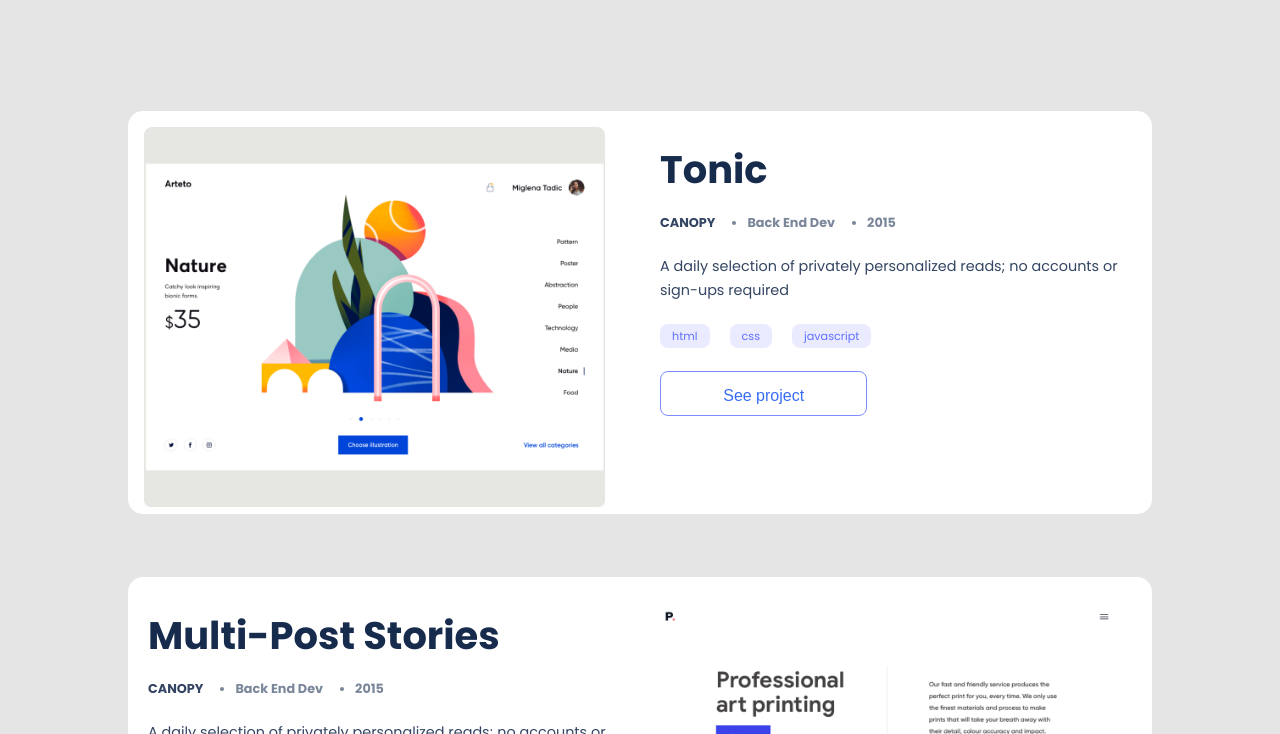
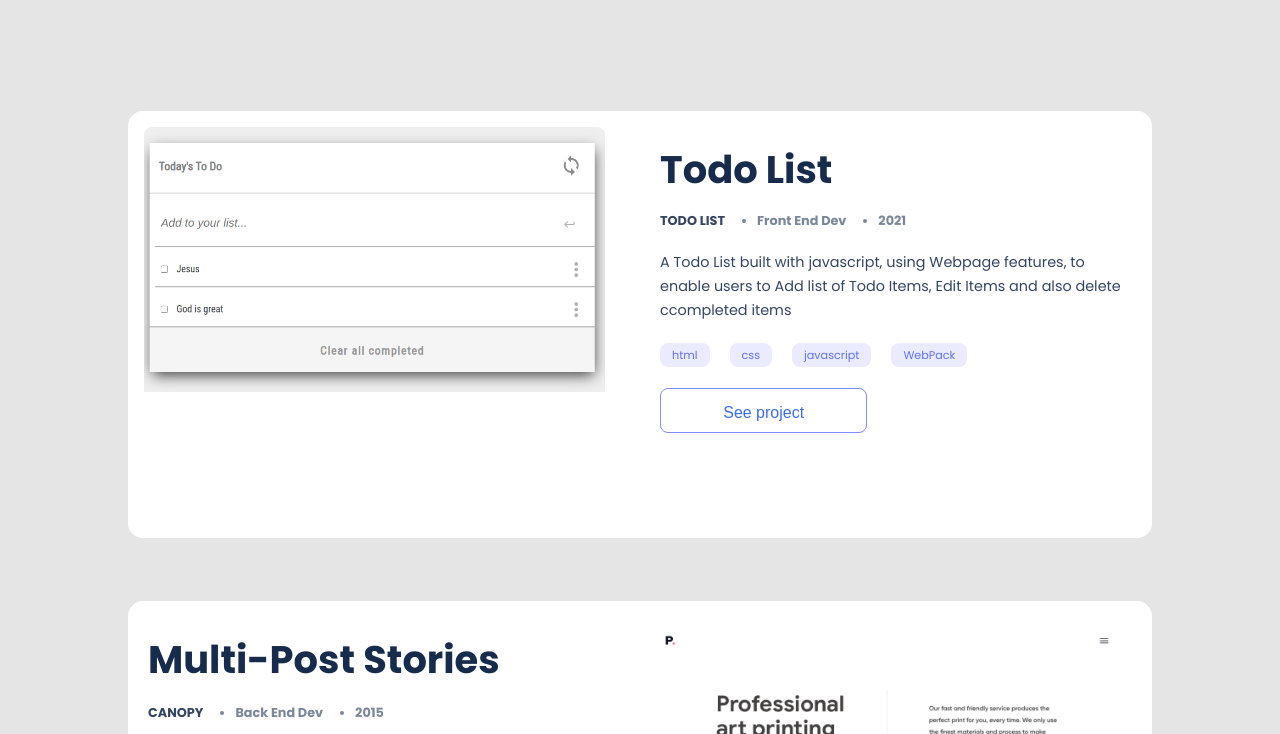
Before and after one commit to codewithmike01/My-portfolio, a website: page index.html in a window 1280 px wide. Shown: the part 667-1401 px from the top of the page. Drawn offline with Linux system fonts and the light colour scheme.

Commit message:
Added  Project

```diff
--- a/script.js
+++ b/script.js
@@ -34,15 +34,15 @@ cardButton.setAttribute('type', 'button');
 // Object storage for project details
 const projectObj = {
   projectOne: {
-    imageUrl: './images/imageprofile4x.png',
-    name: 'Tonic',
-    tags: ['CANOPY', 'Back End Dev', '2015'],
+    imageUrl: './images/todoListImage.png',
+    name: 'Todo List',
+    tags: ['TODO LIST', 'Front End Dev', '2021'],
     description:
-      'A daily selection of privately personalized reads; no accounts or sign-ups required',
-    technology: ['html', 'css', 'javascript'],
+      'A Todo List built with javascript, using Webpage features, to enable users to Add list of Todo Items, Edit Items and also delete ccompleted items',
+    technology: ['html', 'css', 'javascript', 'WebPack'],
     projectDetails: 'See project',
-    liveLink: '#',
-    sourceLink: '#',
+    liveLink: 'https://ginohmk.github.io/TodoList-With-Webpack',
+    sourceLink: 'https://github.com/Ginohmk/TodoList-With-Webpack.git',
   },
   projectTwo: {
     imageUrl: './images/MutiPostStory.svg',
--- a/style.css
+++ b/style.css
@@ -1088,7 +1088,7 @@ textarea:focus {
   }
 
   #one {
-    background-image: url(./images/DeskImg1.png);
+    background-image: url(./images/todoListImage.png);
     background-repeat: no-repeat;
     background-size: contain;
   }
```
Also changed, not shown: images/todoListImage.png (added).
